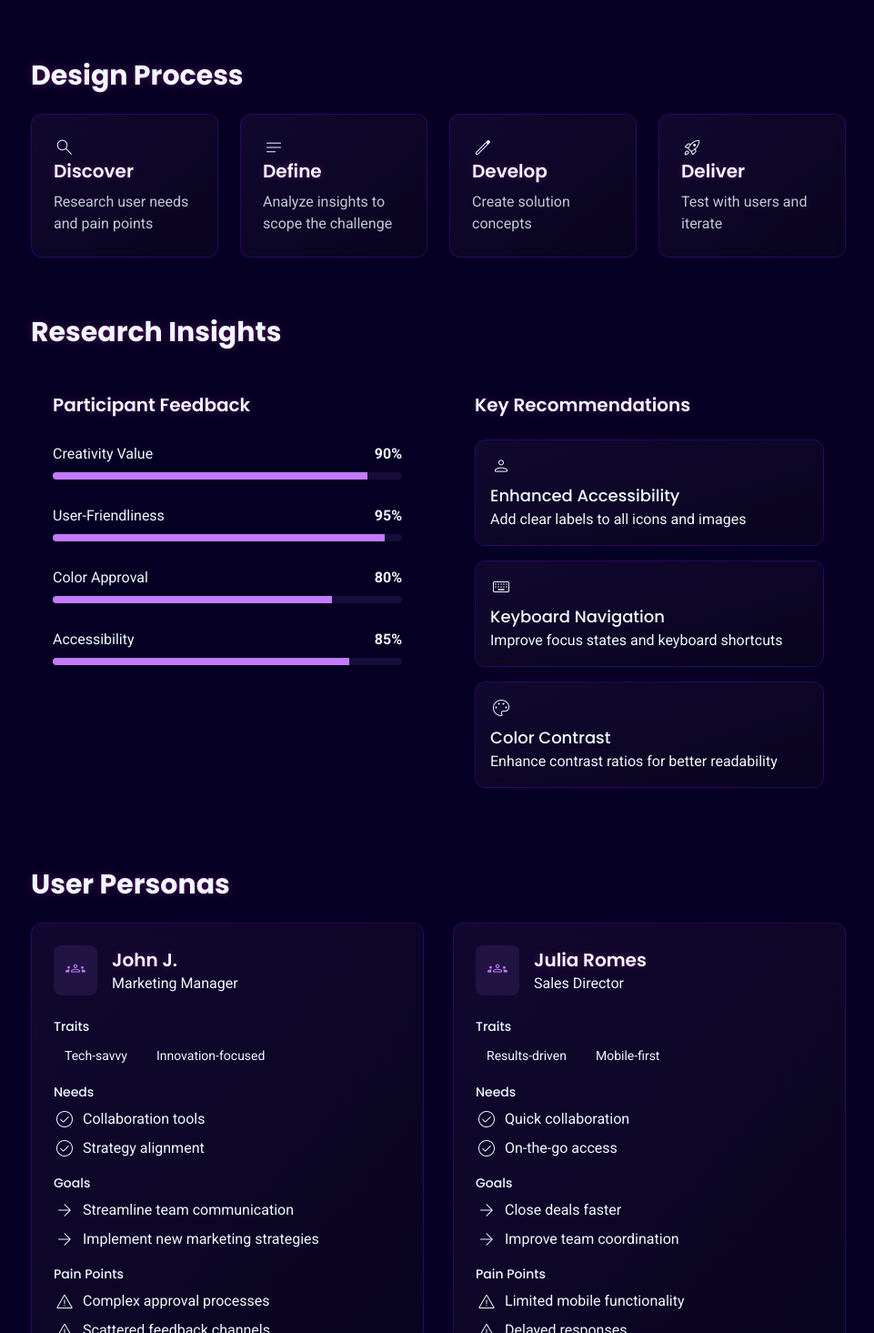
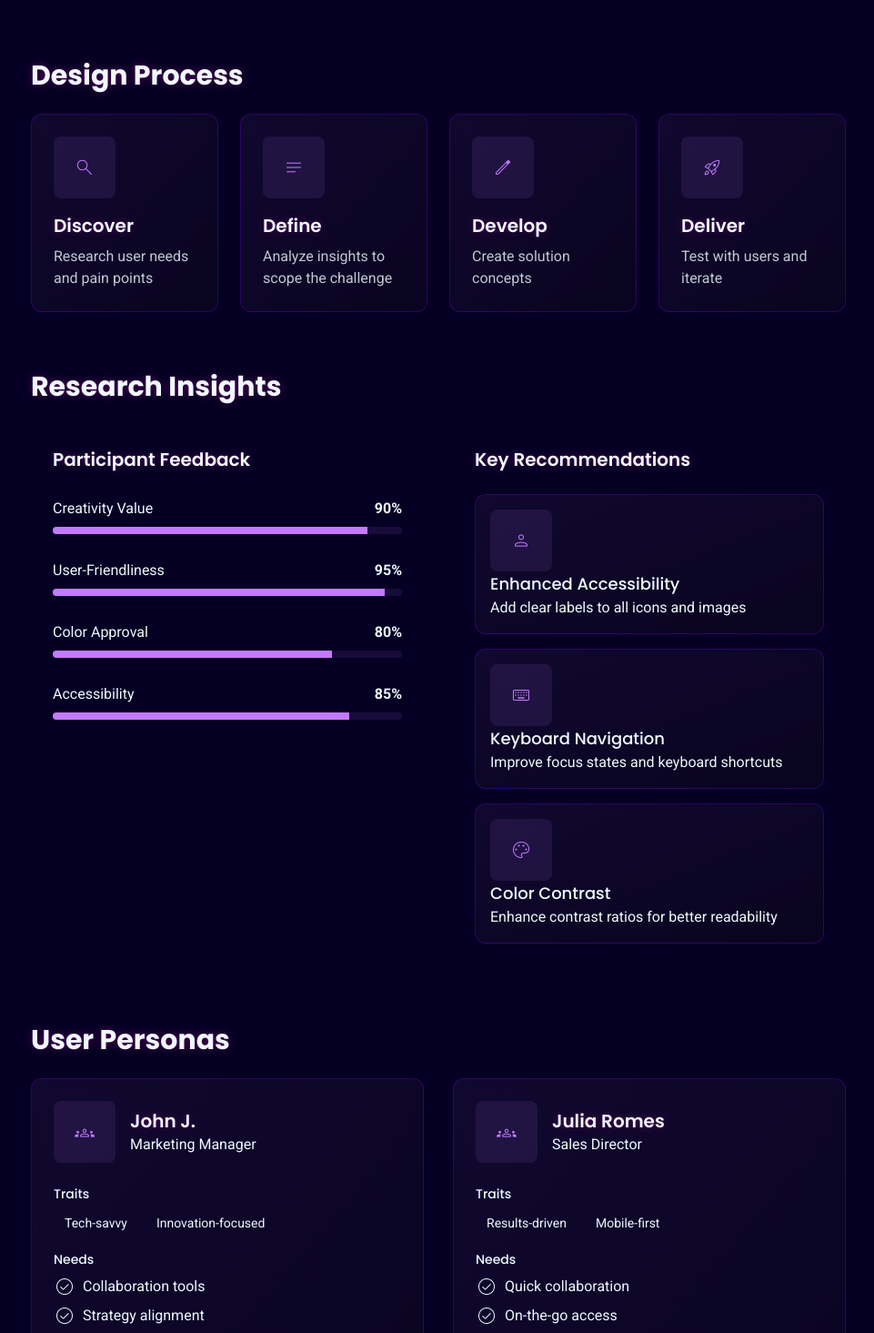
Before and after one commit to elizuhairi/cvlanes.com, a Next.js app: page /portfolio/collaboration in a window 1280 px wide. Shown: the part 1305-2770 px from the top of the page at 91% size, without its empty margins (158-1119 px from the left). Built offline with nearby package versions, Linux system fonts and the light colour scheme.

Commit message:
update icons

```diff
--- a/src/app/portfolio/collaboration/CollaborationClient.tsx
+++ b/src/app/portfolio/collaboration/CollaborationClient.tsx
@@ -121,28 +121,28 @@ export default function CollaborationClient() {
                     phase: "Discover",
                     desc: "Research user needs and pain points",
                     icon: (
-                      <span className="material-symbols text-3xl">search</span>
+                      <span className="material-symbols text-4xl">search</span>
                     )
                   },
                   {
                     phase: "Define",
                     desc: "Analyze insights to scope the challenge",
                     icon: (
-                      <span className="material-symbols text-3xl">notes</span>
+                      <span className="material-symbols text-4xl">notes</span>
                     )
                   },
                   {
                     phase: "Develop",
                     desc: "Create solution concepts",
                     icon: (
-                      <span className="material-symbols text-3xl">edit</span>
+                      <span className="material-symbols text-4xl">edit</span>
                     )
                   },
                   {
                     phase: "Deliver",
                     desc: "Test with users and iterate",
                     icon: (
-                      <span className="material-symbols text-3xl">rocket_launch</span>
+                      <span className="material-symbols text-4xl">rocket_launch</span>
                     )
                   }
                 ].map((item, index) => (
@@ -150,7 +150,9 @@ export default function CollaborationClient() {
                     key={index}
                     className="theme-card-flex p-6 rounded-lg hover:bg-theme/70 transition-all duration-300 transform hover:scale-105"
                   >
-                    {item.icon}
+                    <div className="h-[68px] w-[68px] flex items-center justify-center text-purple-400 bg-purple-400/10 rounded-lg mb-4">
+                      {item.icon}
+                    </div>
                     <h3 className="text-xl font-semibold text-primary mb-2">{item.phase}</h3>
                     <p className="opacity-80">{item.desc}</p>
                   </div>
@@ -202,21 +204,21 @@ export default function CollaborationClient() {
                         title: "Enhanced Accessibility",
                         description: "Add clear labels to all icons and images",
                         icon: (
-                          <span className="material-symbols text-3xl">person</span>
+                          <span className="material-symbols text-4xl">person</span>
                         )
                       },
                       {
                         title: "Keyboard Navigation",
                         description: "Improve focus states and keyboard shortcuts",
                         icon: (
-                          <span className="material-symbols text-3xl">keyboard</span>
+                          <span className="material-symbols text-4xl">keyboard</span>
                         )
                       },
                       {
                         title: "Color Contrast",
                         description: "Enhance contrast ratios for better readability",
                         icon: (
-                          <span className="material-symbols text-3xl">palette</span>
+                          <span className="material-symbols text-4xl">palette</span>
                         )
                       }
                     ].map((item, index) => (
@@ -227,7 +229,11 @@ export default function CollaborationClient() {
                         animate={{ opacity: 1, y: 0 }}
                         transition={{ delay: index * 0.1 }}
                       >
-                        <div className="flex-shrink-0">{item.icon}</div>
+                        <div className="flex-shrink-0">
+                          <div className="h-[68px] w-[68px] flex items-center justify-center text-purple-400 bg-purple-400/10 rounded-lg">
+                            {item.icon}
+                          </div>
+                        </div>
                         <div>
                           <h4 className="text-lg font-medium text-primary">{item.title}</h4>
                           <p className="text-opacity-80">{item.description}</p>
@@ -252,7 +258,7 @@ export default function CollaborationClient() {
                     goals: ["Streamline team communication", "Implement new marketing strategies"],
                     painPoints: ["Complex approval processes", "Scattered feedback channels"],
                     icon: (
-                      <span className="material-symbols text-3xl">groups</span>
+                      <span className="material-symbols text-4xl">groups</span>
                     )
                   },
                   {
@@ -263,7 +269,7 @@ export default function CollaborationClient() {
                     goals: ["Close deals faster", "Improve team coordination"],
                     painPoints: ["Limited mobile functionality", "Delayed responses"],
                     icon: (
-                      <span className="material-symbols text-3xl">groups</span>
+                      <span className="material-symbols text-4xl">groups</span>
                     )
                   }
                 ].map((persona, index) => (
@@ -273,7 +279,7 @@ export default function CollaborationClient() {
                     whileHover={{ y: -5 }}
                   >
                     <div className="flex items-center mb-6">
-                      <div className="p-3 text-purple-400 bg-purple-400/10 rounded-lg mr-4">
+                      <div className="h-[68px] w-[68px] flex items-center justify-center text-purple-400 bg-purple-400/10 rounded-lg mr-4">
                         {persona.icon}
                       </div>
                       <div>
@@ -346,28 +352,28 @@ export default function CollaborationClient() {
                         title: "Team Communication",
                         description: "Enable seamless real-time collaboration",
                         icon: (
-                          <span className="material-symbols text-3xl">group</span>
+                          <span className="material-symbols text-4xl">group</span>
                         )
                       },
                       {
                         title: "User Feedback Loop",
                         description: "Continuous collection of user insights",
                         icon: (
-                          <span className="material-symbols text-3xl">feedback</span>
+                          <span className="material-symbols text-4xl">feedback</span>
                         )
                       },
                       {
                         title: "Training Resources",
                         description: "Multi-level learning materials",
                         icon: (
-                          <span className="material-symbols text-3xl">school</span>
+                          <span className="material-symbols text-4xl">school</span>
                         )
                       },
                       {
                         title: "Documentation",
                         description: "Comprehensive support resources",
                         icon: (
-                          <span className="material-symbols text-3xl">description</span>
+                          <span className="material-symbols text-4xl">description</span>
                         )
                       }
                     ].map((req, index) => (
@@ -379,7 +385,7 @@ export default function CollaborationClient() {
                         transition={{ delay: index * 0.1 }}
                         whileHover={{ x: 10 }}
                       >
-                        <div className="flex-shrink-0 p-2 text-purple-400 bg-purple-400/10 rounded-lg">
+                        <div className="flex-shrink-0 h-[68px] w-[68px] flex items-center justify-center text-purple-400 bg-purple-400/10 rounded-lg">
                           {req.icon}
                         </div>
                         <div>
@@ -407,25 +413,25 @@ export default function CollaborationClient() {
                         {
                           area: "Usability",
                           icon: (
-                            <span className="material-symbols text-3xl">touch_app</span>
+                            <span className="material-symbols text-4xl">touch_app</span>
                           )
                         },
                         {
                           area: "Creativity",
                           icon: (
-                            <span className="material-symbols text-3xl">brush</span>
+                            <span className="material-symbols text-4xl">brush</span>
                           )
                         },
                         {
                           area: "Accessibility",
                           icon: (
-                            <span className="material-symbols text-3xl">accessibility</span>
+                            <span className="material-symbols text-4xl">accessibility</span>
                           )
                         },
                         {
                           area: "Visual Design",
                           icon: (
-                            <span className="material-symbols text-3xl">image</span>
+                            <span className="material-symbols text-4xl">image</span>
                           )
                         }
                       ].map((focus, index) => (
@@ -433,7 +439,7 @@ export default function CollaborationClient() {
                           key={index}
                           className="theme-card-flex p-4 rounded-lg hover:bg-theme/70 transition-all duration-300 transform hover:scale-105 flex flex-col items-center"
                         >
-                          <div className="p-2 text-purple-400 bg-purple-400/10 rounded-lg mb-2">
+                          <div className="h-[68px] w-[68px] flex items-center justify-center text-purple-400 bg-purple-400/10 rounded-lg mb-2">
                             <div className="text-purple-400">
                               {focus.icon}
                             </div>
@@ -457,7 +463,7 @@ export default function CollaborationClient() {
                     description: "Interactive designs showcasing key features aligned with user goals and usability principles",
                     progress: 100,
                     icon: (
-                      <span className="material-symbols text-3xl">devices</span>
+                      <span className="material-symbols text-4xl">devices</span>
                     )
                   },
                   {
@@ -465,7 +471,7 @@ export default function CollaborationClient() {
                     description: "Structured feedback sessions with stakeholders to document key decisions and improvements",
                     progress: 100,
                     icon: (
-                      <span className="material-symbols text-3xl">reviews</span>
+                      <span className="material-symbols text-4xl">reviews</span>
                     )
                   },
                   {
@@ -473,7 +479,7 @@ export default function CollaborationClient() {
                     description: "Comprehensive testing across devices to ensure consistent experience and performance",
                     progress: 100,
                     icon: (
-                      <span className="material-symbols text-3xl">verified</span>
+                      <span className="material-symbols text-4xl">verified</span>
                     )
                   },
                   {
@@ -481,7 +487,7 @@ export default function CollaborationClient() {
                     description: "Comprehensive documentation for future development and cross-functional collaboration",
                     progress: 100,
                     icon: (
-                      <span className="material-symbols text-3xl">folder</span>
+                      <span className="material-symbols text-4xl">folder</span>
                     )
                   }
                 ].map((item, index) => (
@@ -494,7 +500,7 @@ export default function CollaborationClient() {
                     whileHover={{ y: -5 }}
                   >
                     <div className="flex items-start space-x-4">
-                      <div className="flex-shrink-0 p-3 text-purple-400 bg-purple-400/10 rounded-lg">
+                      <div className="flex-shrink-0 h-[68px] w-[68px] flex items-center justify-center text-purple-400 bg-purple-400/10 rounded-lg">
                         {item.icon}
                       </div>
                       <div className="flex-grow">
```
Also changed, not shown: src/app/portfolio/jobseeking/JobSeekingClient.tsx (+10 -6 lines).
